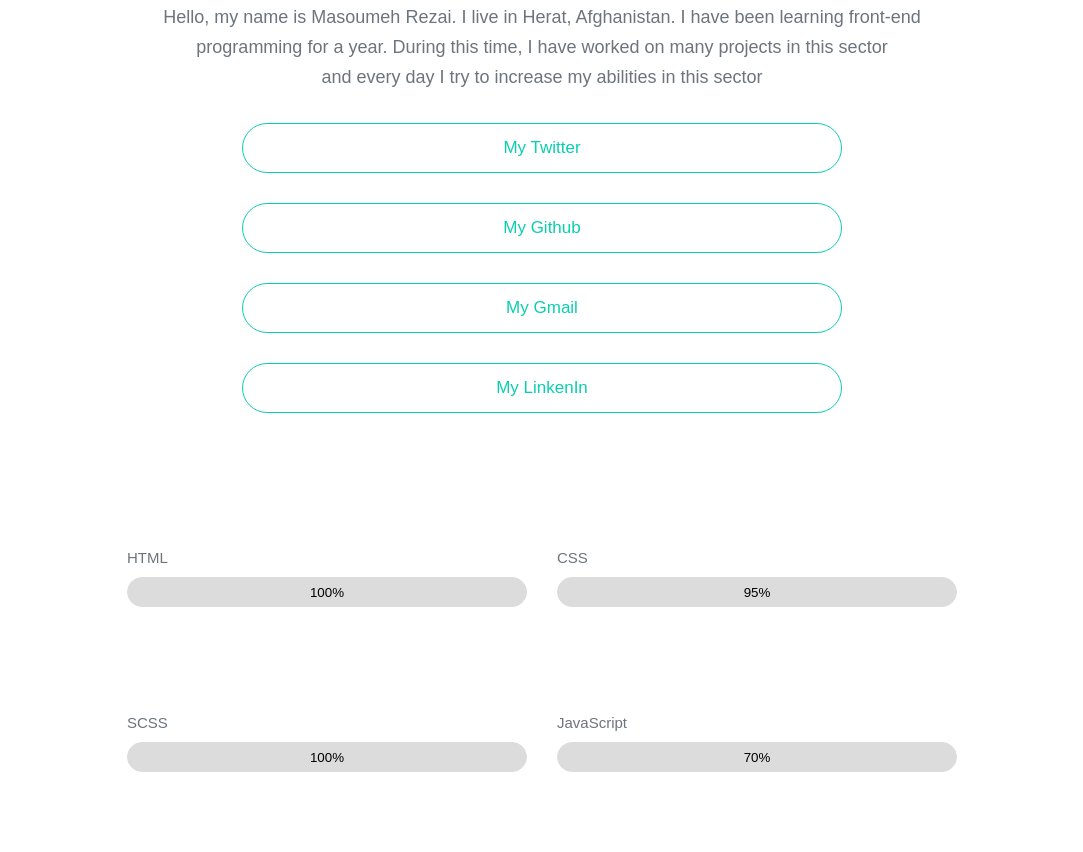
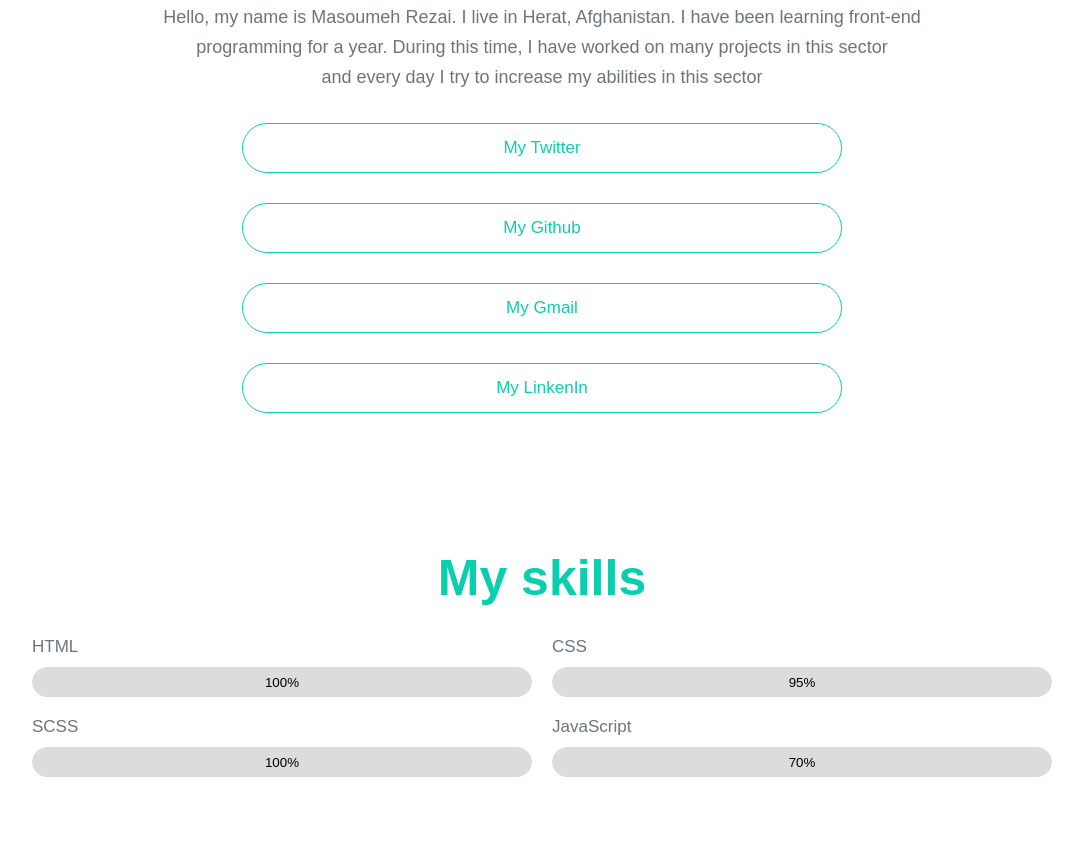
Before and after one commit to MahsumaRezai/spring, a website: page index.html in a window 1280 px wide. Shown: the part 951-1803 px from the top of the page, without its empty margins (98-1181 px from the left). Drawn offline with Linux system fonts and the light colour scheme.

Commit message:
boutton in the skill section

```diff
--- a/index.html
+++ b/index.html
@@ -7,6 +7,7 @@
     <meta http-equiv="X-UA-Compatible" content="ie=edge">
     <link rel="stylesheet" href="./css/style.css">
     <title>protfilo</title>
+    <script src="./js/index.js"></script>
 </head>
 
 <body>
@@ -54,47 +55,29 @@
 
     <!-- end about -->
     <!-- skill section -->
-    <div class="skill-section">
-        <div class="content-skill">
-            <div>
-                <div class="text-sill">
-                    <span class="text-sill__text">HTML</span>
+    <div class="title-skill">
+        <p>My skills</p>
+    </div>
+    <div class="skill">
+
+        <div class="button-skill">
+            <p class="text-skill">HTML</p>
+            <button class="button-skill__btn" onclick="button(this,'#0BCEAF')"><a>100%</a></button>
         </div>
         <div class="button-skill">
-                    <button class="button-skill__btn"><a>100%</a></button>
-
-                </div>
-            </div>
-            <div>
-                <div class="text-sill">
-                    <span class="text-sill__text">CSS</span>
+            <p class="text-skill">CSS</p>
+            <button class="button-skill__btn" onclick="button(this,'#0BCEAF')"><a>95%</a></button>
         </div>
         <div class="button-skill">
-                    <button class="button-skill__btn"><a>95%</a></button>
-
-                </div>
-
-            </div>
-            <div>
-                <div class="text-sill">
-                    <span class="text-sill__text">SCSS</span>
+            <p class="text-skill">SCSS</p>
+            <button class="button-skill__btn" onclick="button(this,'#0BCEAF')"><a>100%</a></button>
         </div>
         <div class="button-skill">
-                    <button class="button-skill__btn"><a>100%</a></button>
-                </div>
-            </div>
-            <div>
-                <div class="text-sill">
-                    <span class="text-sill__text">JavaScript</span>
-                </div>
-                <div class="button-skill">
-                    <button class="button-skill__btn"><a>70%</a></button>
-
+            <p class="text-skill">JavaScript</p>
+            <button class="button-skill__btn" onclick="button(this,'#0BCEAF')"><a>70%</a></button>
         </div>
     </div>
 
-        </div>
-    </div>
     <!-- end of skill section -->
 
 
--- a/js/index.js
+++ b/js/index.js
@@ -0,0 +1,5 @@
+// skill section
+function button(element, color) {
+    element.style.background = color;
+}
+button()
--- a/scss/main.scss
+++ b/scss/main.scss
@@ -210,38 +210,36 @@ $font : sans-serif;
     }
 }
 // skill section
-.skill-section {
-   height: 300px;
-   display: flex;
-   flex-direction: row;
-   justify-content: center;
-   align-content: center;
-
+.skill {
+    display: grid;
+    grid-template-columns: repeat(2,500px);
+    justify-content: center;
+    align-items: center;
+    justify-items: center;
+    align-content: center;
+    gap: 20px;
+    height: 400px;
+    margin-top: -100px;
 }
-.content-skill {
-    display: grid;
-    grid-template-columns: repeat(2,1fr);
-    gap: 30px;
+.title-skill {
+    text-align: center;
+    font-family: $font;
+    font-size: 50px;
+    color: #0BCEAF;
+    font-weight: bold;
 }
-.text-sill {
-    padding-bottom: 10px;
-    &__text {
-        font-size: 15px;
-        font-family: $font;
-        color: #6c757d;
-
-    }
-
-
-}
-// button section in skill section
 .button-skill {
     &__btn {
-        width: 400px;
+        width: 500px;
+        height: 30px;
         background: gainsboro;
-        height: 30px;
         border:  1px solid gainsboro;
         border-radius: 20px;
-
     }
 }
+.text-skill {
+    font-size: 17px;
+    font-family: $font;
+    color: #6c757d;
+    padding-bottom: 10px;
+}
```
Also changed, not shown: css/style.css. Lines whose indentation alone changed are shown as unchanged.
